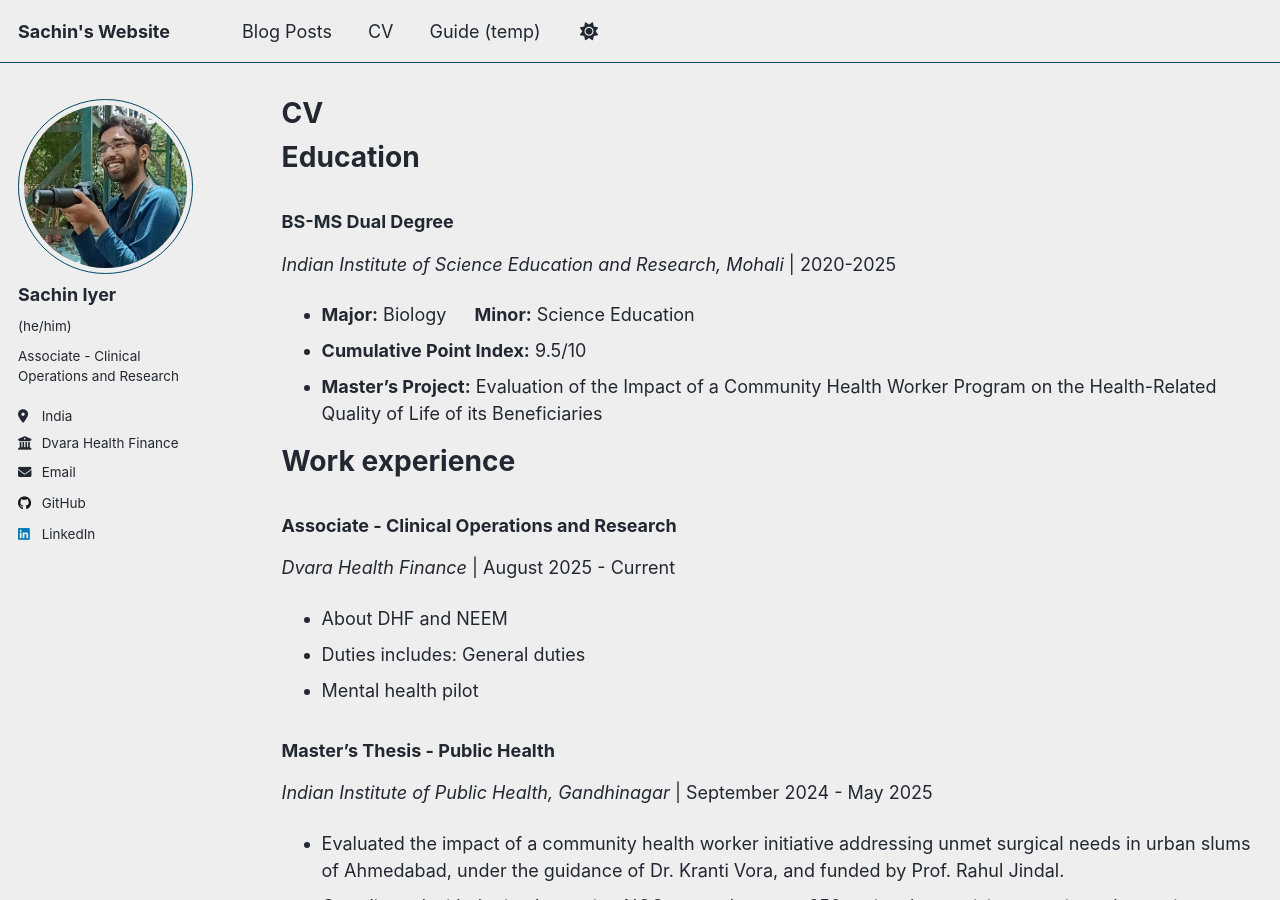
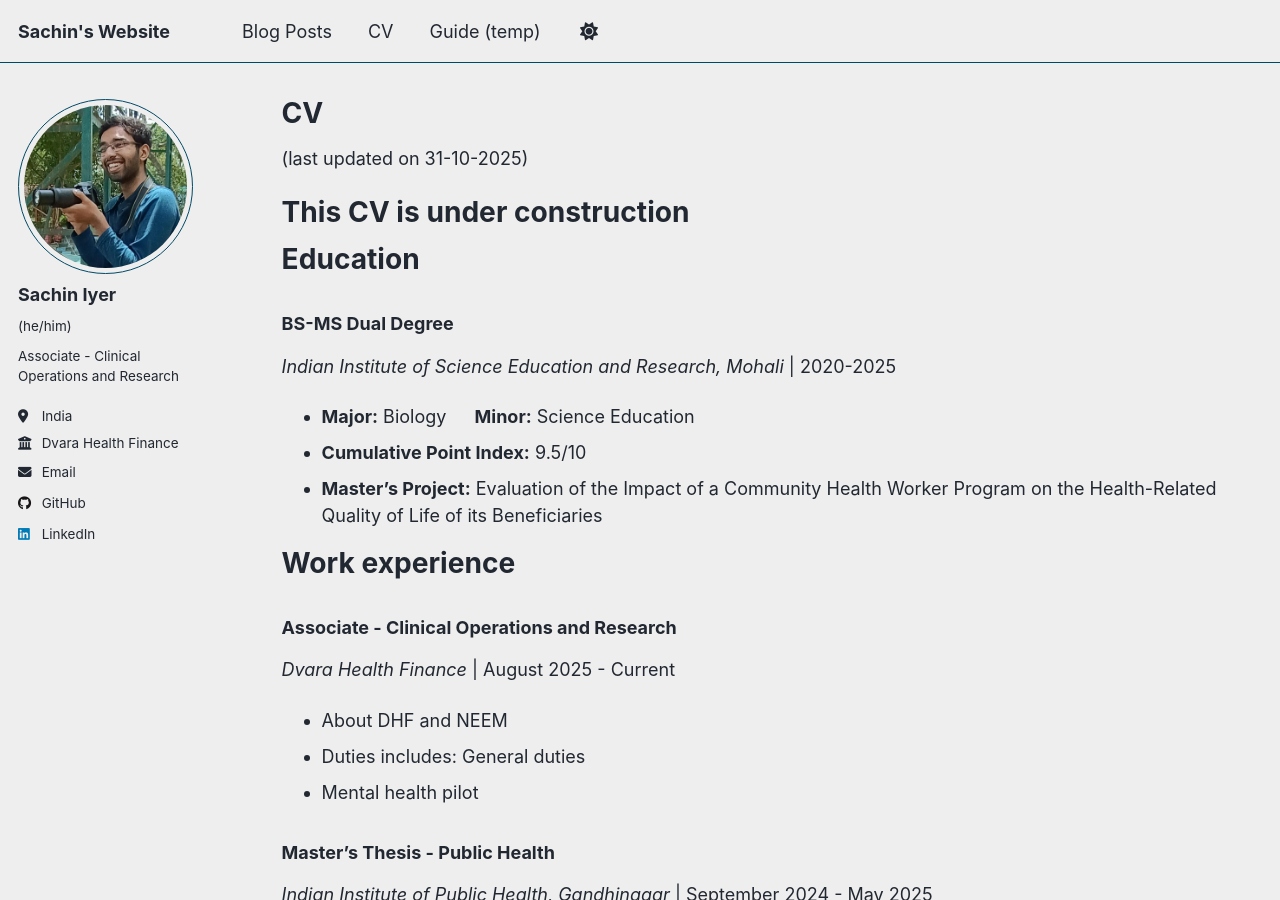
Before and after one commit to sach-iyer/sach-iyer.github.io, a Jekyll site: the page built from _pages/cv.md, in a window 1280 px wide and 900 px high. Built offline with Jekyll 4.4.1, drawn with Linux system fonts in a browser that asks for light colours; a script that is not in the unit is left out.

Commit message:
Minor CV changes

```diff
--- a/_pages/cv.md
+++ b/_pages/cv.md
@@ -8,6 +8,10 @@ redirect_from:
 ---
 
 {% include base_path %}
+
+(last updated on 31-10-2025)
+
+# This CV is under construction
 
 Education
 ======
```
